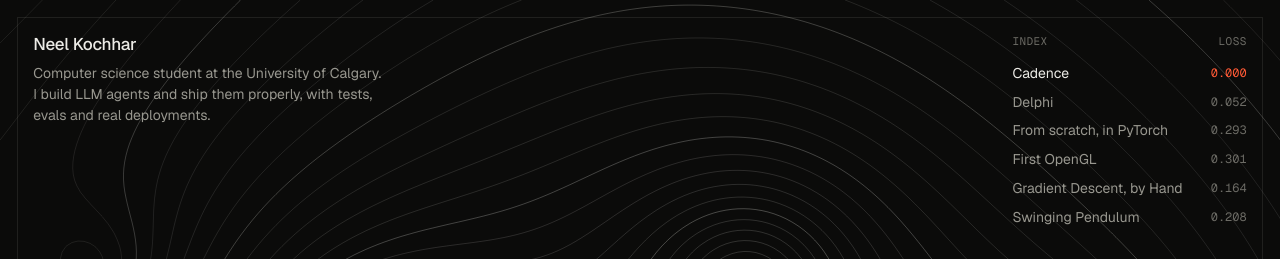
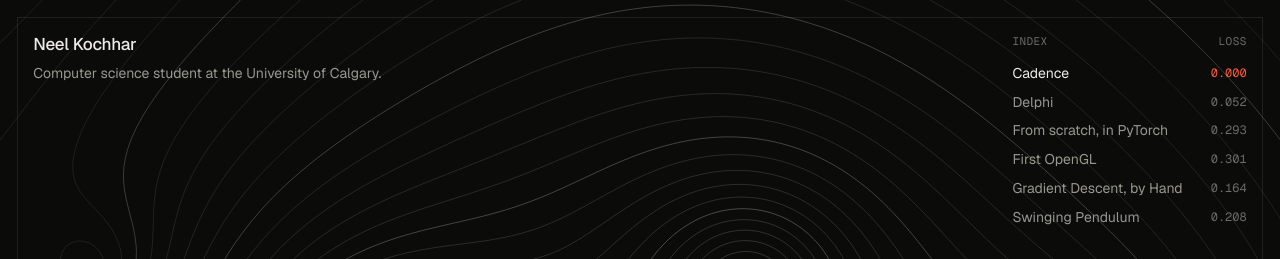
Before and after one commit to n3el-k/n3el-k.github.io, a plain HTML site: page index.html in a window 1280 px wide. Shown: the top 259 px of the page. Drawn offline with nearby package versions, Linux system fonts and the light colour scheme.

Commit message:
Trim header tagline to one line

```diff
--- a/index.html
+++ b/index.html
@@ -25,10 +25,7 @@
 
     <header class="who">
       <h1>Neel Kochhar</h1>
-      <p>
-        Computer science student at the University of Calgary. I build LLM agents and ship them properly,
-        with tests, evals and real deployments.
-      </p>
+      <p>Computer science student at the University of Calgary.</p>
     </header>
 
     <nav class="index" aria-label="Projects">
```
